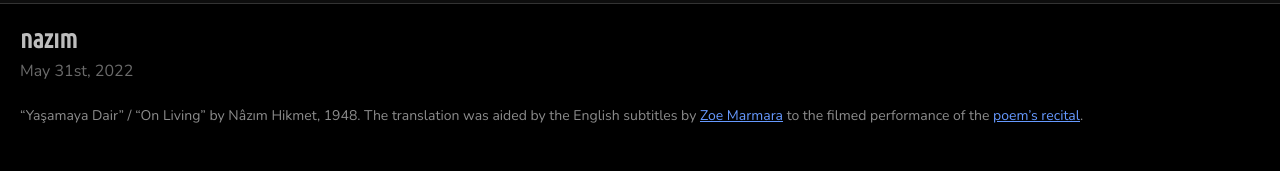
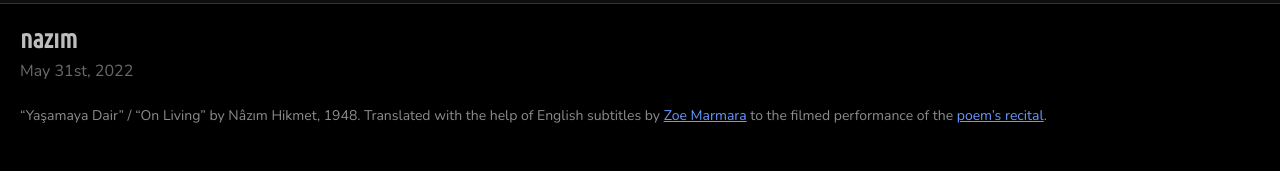
Before and after one commit to olivecarambola/logbook, a Jekyll site: the page built from _posts/2022-05-31-nazim.md, in a window 1280 px wide. Shown: the part 129-300 px from the top of the page. Built offline with Jekyll 4.4.1, drawn with Linux system fonts in a browser that asks for light colours; some web fonts are replaced.

Commit message:
Update 2022-05-31-nazim.md

```diff
--- a/_posts/2022-05-31-nazim.md
+++ b/_posts/2022-05-31-nazim.md
@@ -12,4 +12,4 @@ wrdcount_notes: 0
 imgcount_original: 0
 imgcount_credited: 0
 ---
-<span class="text-body-credit">"Yaşamaya Dair" / "On Living" by Nâzım Hikmet, 1948. The translation was aided by the English subtitles by [Zoe Marmara](https://www.youtube.com/@bezalelGR) to the filmed performance of the [poem's recital](https://www.youtube.com/watch?v=nPYwsjlof20).</span>
+<span class="text-body-credit">"Yaşamaya Dair" / "On Living" by Nâzım Hikmet, 1948. Translated with the help of English subtitles by [Zoe Marmara](https://www.youtube.com/@bezalelGR) to the filmed performance of the [poem's recital](https://www.youtube.com/watch?v=nPYwsjlof20).</span>
```
